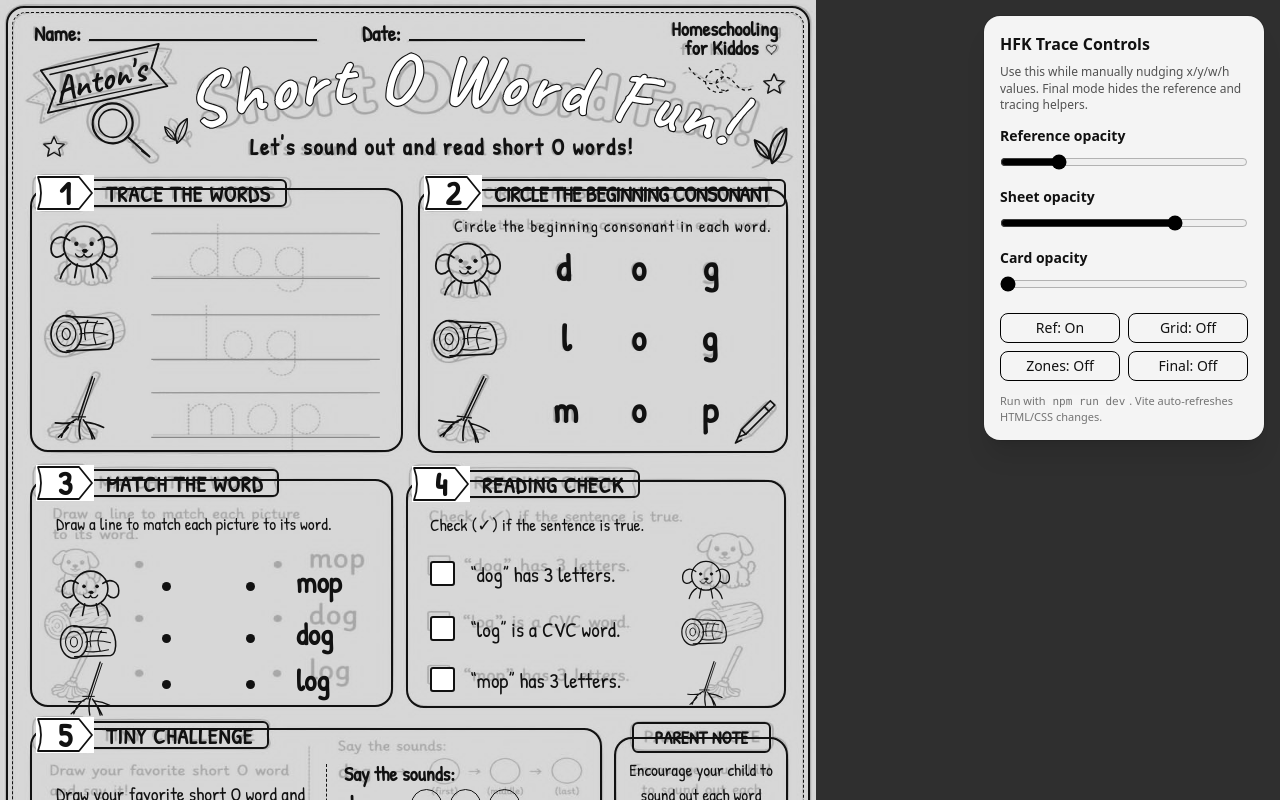
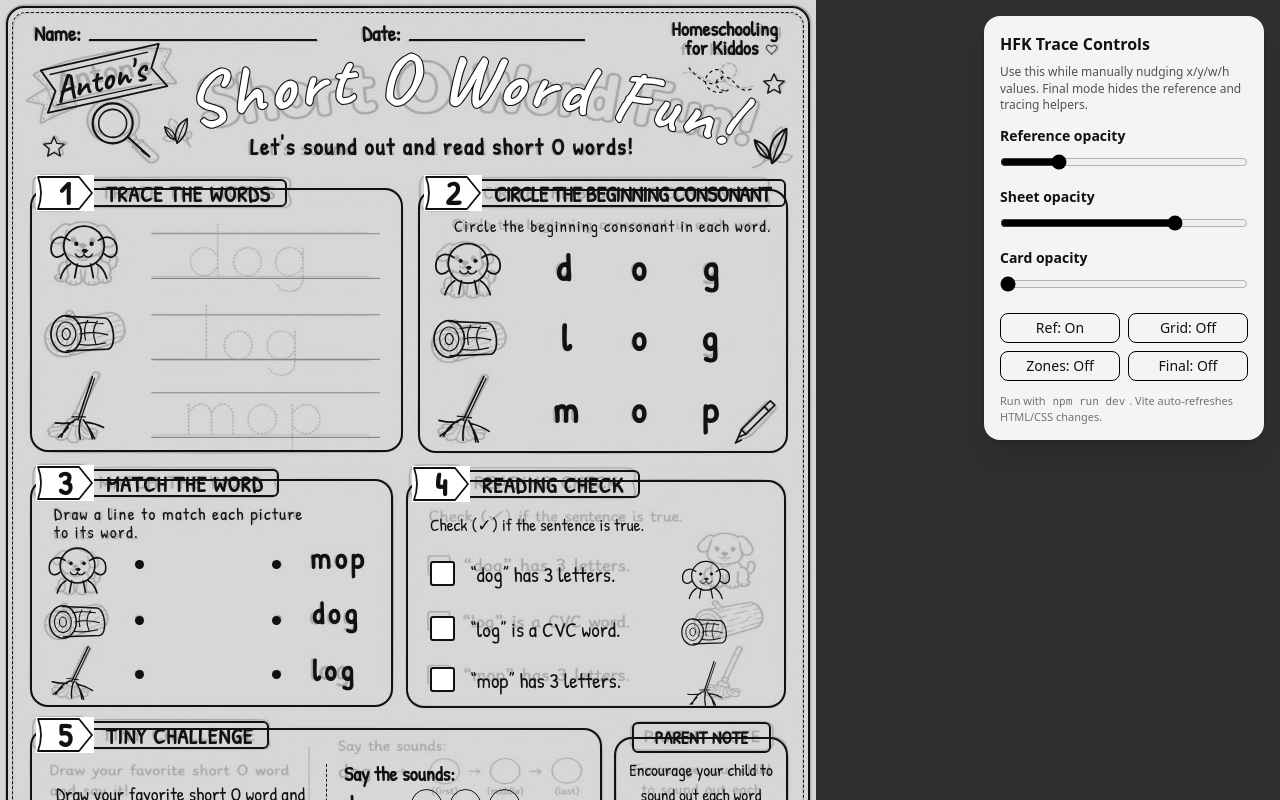
Before and after one commit to princeoncada/hfk-template-development, a React (Vite) app: page / in a window 1280 px wide. Shown: the top 800 px of the page. Built offline with nearby package versions, Linux system fonts and the light colour scheme.

Commit message:
style: enhance layout and positioning of elements in MatchWordActivity

```diff
--- a/src/components/activities/MatchWordActivity.jsx
+++ b/src/components/activities/MatchWordActivity.jsx
@@ -9,20 +9,25 @@ export function MatchWordActivity() {
           </svg><span>3</span></div>
           <div className="label-title">MATCH THE WORD</div>
         </div>
-        <div className="match-desc">Draw a line to match each picture to its word.</div>
-        <svg className="match-pic m1">
+        <div className="match-desc top-[24px] left-[22px] tracking-[1.4px] w-67">Draw a line to match each picture to its word.</div>
+        <svg className="match-pic m1 top-[57px] left-[12px]">
           <use href="#dog" />
-        </svg><svg className="match-pic m2">
+        </svg>
+        <svg className="match-pic m2 top-[112px] left-[14px]">
           <use href="#log" />
-        </svg><svg className="match-pic m3">
+        </svg>
+        <svg className="match-pic m3 top-[161px] left-[10px] rotate-7">
           <use href="#mop" />
         </svg>
-        <span className="dot left-dot md1"></span><span className="dot left-dot md2"></span><span className="dot left-dot md3"></span>
-        <span className="dot right-dot md1"></span><span className="dot right-dot md2"></span><span
-          className="dot right-dot md3"></span>
-        <div className="match-word mw1">mop</div>
-        <div className="match-word mw2">dog</div>
-        <div className="match-word mw3">log</div>
+        <span className="dot left-dot md1 top-[79px] left-[103px]"></span>
+        <span className="dot left-dot md2 top-[135px] left-[103px]"></span>
+        <span className="dot left-dot md3 top-[189px] left-[103px]"></span>
+        <span className="dot right-dot md1 top-[79px] left-[240px]"></span>
+        <span className="dot right-dot md2 top-[135px] left-[240px]"></span>
+        <span className="dot right-dot md3 top-[189px] left-[240px]"></span>
+        <div className="match-word mw1 tracking-[4px] top-[62px] left-[278px]">mop</div>
+        <div className="match-word mw2 tracking-[4px] top-[117px] left-[280px]">dog</div>
+        <div className="match-word mw3 tracking-[4px] top-[174px] left-[280px]">log</div>
       </section>
     </>
   );
```
